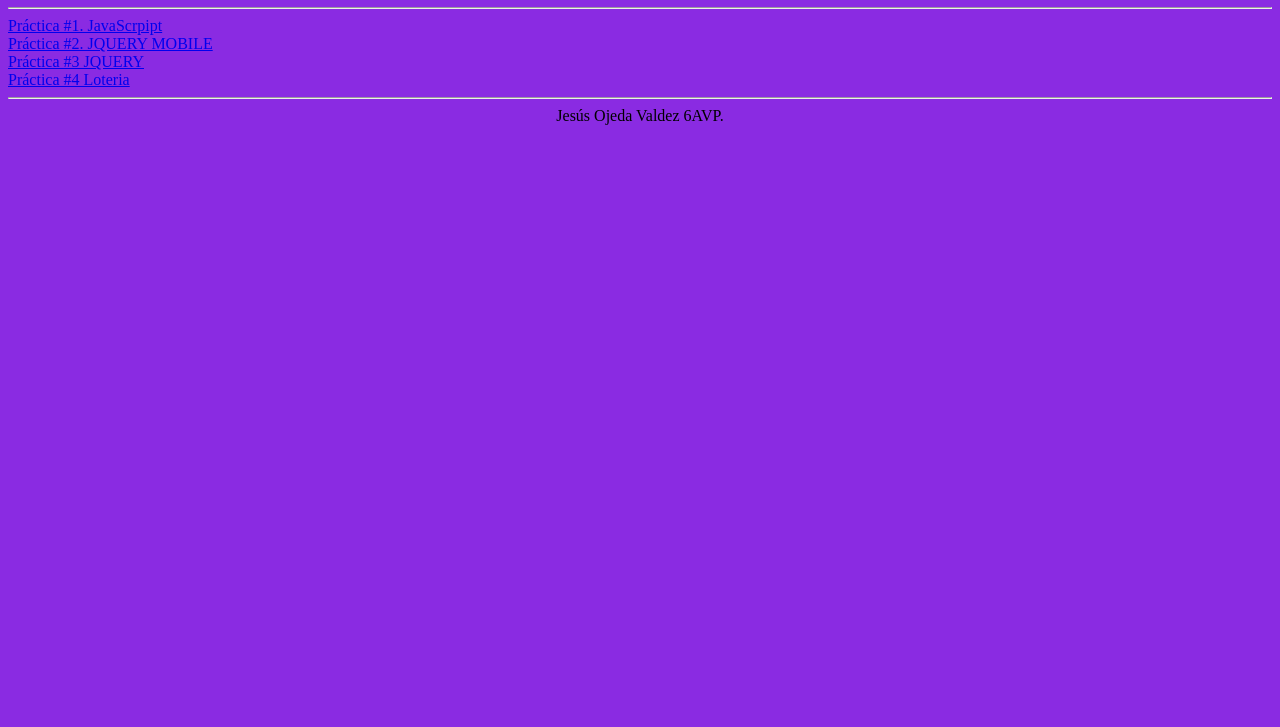
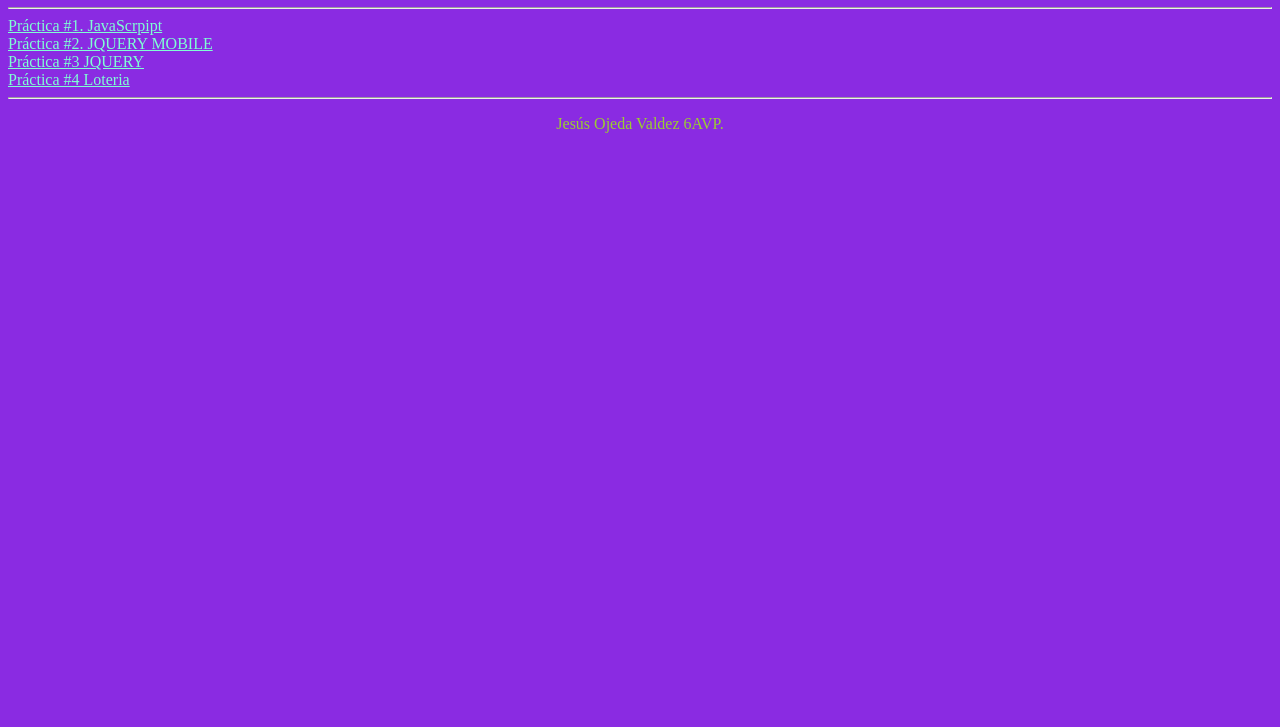
Before and after one commit to JESIIKO/JESIIKO, a plain HTML site: page index.html in a window 1280 px wide. Shown: the part 73-800 px from the top of the page. Drawn offline with Linux system fonts and the light colour scheme.

Commit message:
Update index.html

```diff
--- a/index.html
+++ b/index.html
@@ -7,14 +7,18 @@
 </head>
 <body style="background-color: blueviolet;">
 	<h1>Listado de prácticas</h1><hr>
-
-	<a href="practicaJavascript.html">Práctica #1. JavaScrpipt</a><br>
-	<a href="ejemplo.html">Práctica #2. JQUERY MOBILE</a><br>
-	<a href="practica3Jquery.html">Práctica #3 JQUERY</a><br>
-	<a href="loteria.html">Práctica #4 Loteria</a>
+	<a href="practicaJavascript.html" style="color: aquamarine;">Práctica #1. JavaScrpipt</a><br>
+	<a href="ejemplo.html" style="color: aquamarine;">Práctica #2. JQUERY MOBILE</a><br>
+	<a href="practica3Jquery.html" style="color: aquamarine;">Práctica #3 JQUERY</a><br>
+	<a href="loteria.html" style="color: aquamarine;">Práctica #4 Loteria</a>
 	<footer>
 		<hr>
-		<center>Jesús Ojeda Valdez 6AVP.</center>
+		<center>
+			<p style="color: yellowgreen;">
+				Jesús Ojeda Valdez 6AVP.
+			</p>
+		</center>
+
 	</footer>
 </body>
 </html>
```
